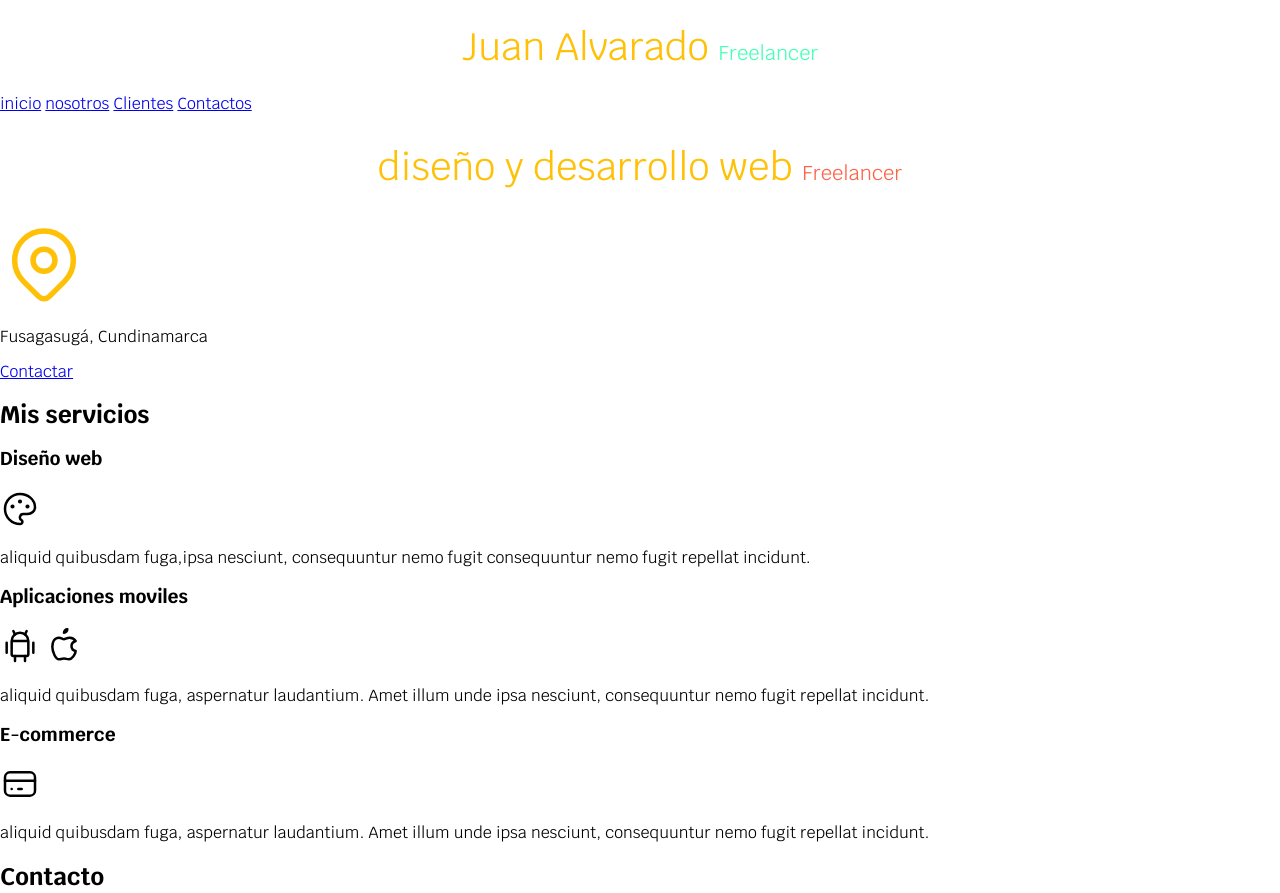
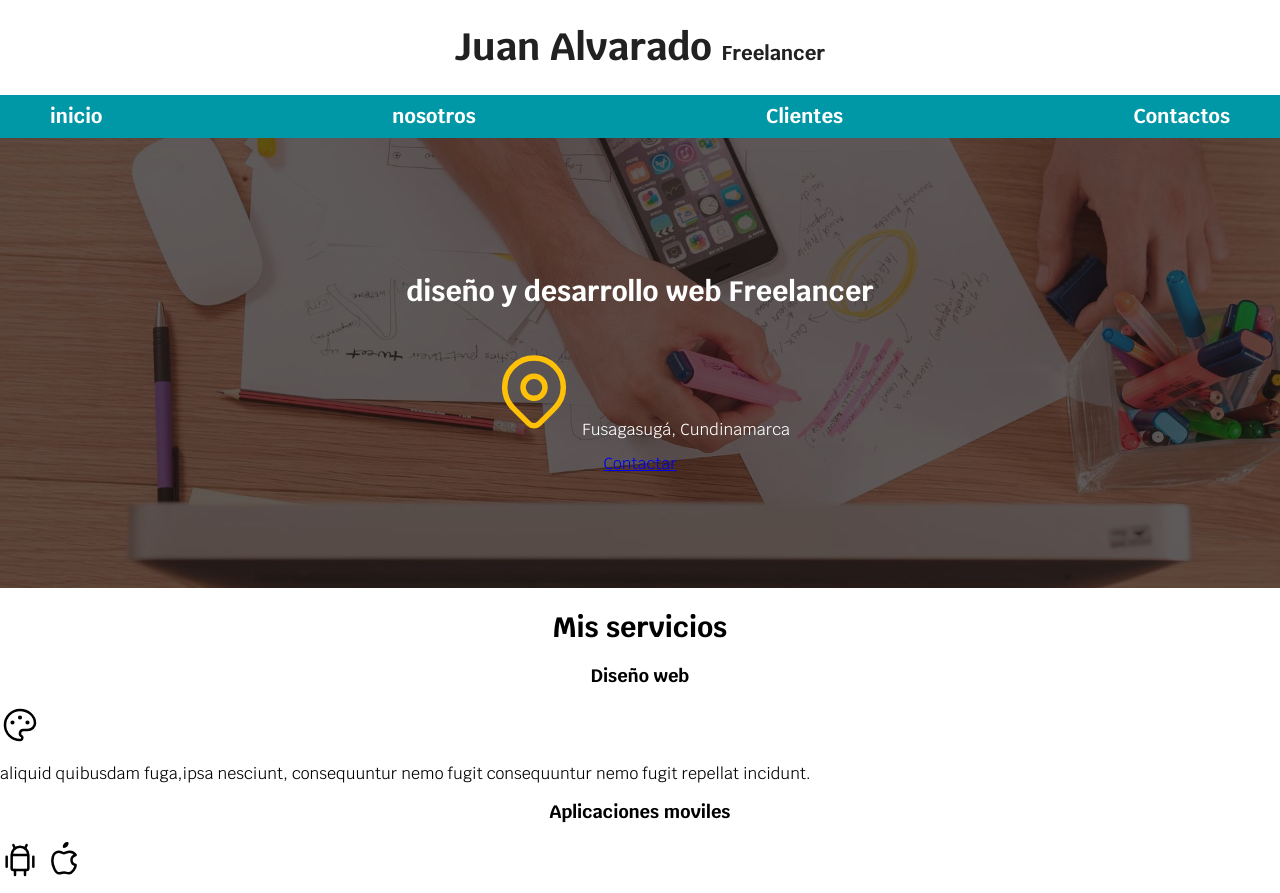
Before and after one commit to Juandres03/personal, a plain HTML site: page freelancer_inicio/index.html in a window 1280 px wide. Shown: the top 893 px of the page. Drawn offline with Linux system fonts and the light colour scheme.

Commit message:
clase 3 freelancer

```diff
--- a/freelancer_inicio/css/styles.css
+++ b/freelancer_inicio/css/styles.css
@@ -1,13 +1,19 @@
 :root {
     --blanco: #ffffff;
-    --ócuro:#212121;
+    --oscuro:#212121;
     --primario:rgba(255,193,7,1);
-    --sucundario:#0097a7;
+    --secundario:#0097a7;
     --gris:#757575;
 
     --fuente-principal:3.8rem;
 
 }
+html {
+    box-sizing: border-box;
+  }
+  *, *:before, *:after {
+    box-sizing: inherit;
+  }
 
 html {
     font-size: 62.5%;
@@ -17,24 +23,102 @@ body{
     font-size: 16px;/* 10px= 1 rem*/
     font-family: 'Krub', sans-serif;
 }
+h1{
+    font-size: var(--fuente-principal);
+}
+h2{
+    font-size: 2.8rem;
+}
+h3{
+    font-size: 1.8rem;
+}
+h1, h2, h3{
+    text-align: center;
+}
 
 .titulo {
     text-align: center;
-    color: var(--primario);
+    color: var(--oscuro);
     font-size: var(--fuente-principal);
 
-    font-weight: 400;
+    font-weight: 700;
 }
 h1.titulo span{
     font-size: 2rem;
-    color: rgb(71, 255, 184);
+    color: var(--oscuro);
 }
 
 .titulo span{
     font-size: 2rem;
-    color: tomato;
+    color: var(--oscuro);;
 }
 span{
     font-size: 2rem;
-    color: rgb(35, 216, 81) ;
+    color: var(--oscuro);
 }
+.contenedor{
+    max-width: 120rem;
+    margin:0px auto;
+}
+.nav-bg{
+    background-color: var(--secundario);
+}
+
+
+.navegacion-principal{
+
+    display: flex;
+    justify-content:space-between;
+    flex-direction: column;
+
+}
+@media (min-width : 768px) {
+    .navegacion-principal{
+
+        display: flex;
+        flex-direction: row;
+
+        justify-content:space-between;
+
+    }
+
+}
+
+.navegacion-principal a{
+    /*background-color: var(--primario);*/
+    color:var(--blanco);
+    text-decoration: none;
+    font-size: 2rem;
+    font-weight: 700;
+    padding: 1rem;
+
+}
+.navegacion-principal a:hover{
+    background-color: var(--primario);
+    color:var(--oscuro)
+
+}
+.navegacion-principal a:focus{
+    background-color: var(--primario);
+    color:var(--oscuro)
+
+}
+.hero{
+    background-image: url(../img/hero.jpg);
+    background-repeat: no-repeat;
+    background-size: cover;
+    height: 45rem;
+
+    position: relative;
+}
+.contenido-hero {
+    position:absolute;
+    background-color: rgba(26, 21, 21, 0.7);
+    width: 100%;
+    height: 100%;
+    display:flex ;
+    flex-direction: column;
+    align-items: center;
+    justify-content: center;
+    color:var(--blanco);
+}
--- a/freelancer_inicio/index.html
+++ b/freelancer_inicio/index.html
@@ -18,28 +18,34 @@
     <header>
         <h1 class="titulo">Juan Alvarado <span>Freelancer</span></h1>
     </header>
-    <nav>
+    <div class="nav-bg">
+        <nav class="navegacion-principal contenedor">
             <a href="#">inicio</a>
             <a href="nosotros.html">nosotros</a>
             <a href="#">Clientes</a>
             <a href="#">Contactos</a>
 
         </nav>
+    </div>
+
+    <section class="hero">
+        <div class="contenido-hero">
+            <h2 >diseño y desarrollo web Freelancer</h2>
 
 
-    <section>
-        <h2 class="titulo">diseño y desarrollo web <span>Freelancer</span></h2>
-        <p>
-            <svg xmlns="http://www.w3.org/2000/svg" class="icon icon-tabler icon-tabler-map-pin" width="88" height="88" viewBox="0 0 24 24" stroke-width="1.5" stroke="#ffc107" fill="none" stroke-linecap="round" stroke-linejoin="round">
+
+                <p> <svg xmlns="http://www.w3.org/2000/svg" class="icon icon-tabler icon-tabler-map-pin" width="88" height="88" viewBox="0 0 24 24" stroke-width="1.5" stroke="#ffc107" fill="none" stroke-linecap="round" stroke-linejoin="round">
                     <path stroke="none" d="M0 0h24v24H0z" fill="none"/>
                     <circle cx="12" cy="11" r="3" />
                     <path d="M17.657 16.657l-4.243 4.243a2 2 0 0 1 -2.827 0l-4.244 -4.243a8 8 0 1 1 11.314 0z" />
                 </svg>
-        </p>
-        <p>Fusagasugá, Cundinamarca</p>
+                Fusagasugá, Cundinamarca</p>
 
             <a href="#">Contactar</a>
+        </div>
     </section>
+
+
     <main>
 
         <h2>Mis servicios</h2>
```
Lines whose indentation alone changed are shown as unchanged.
